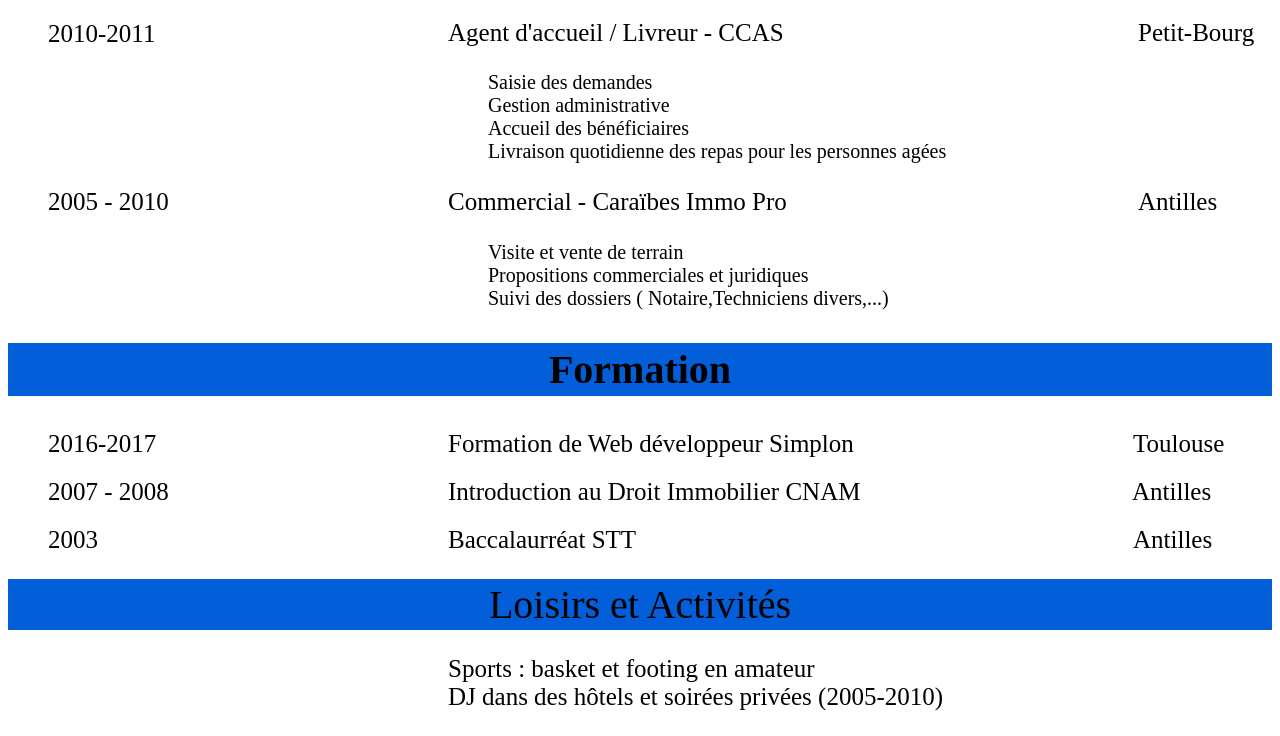
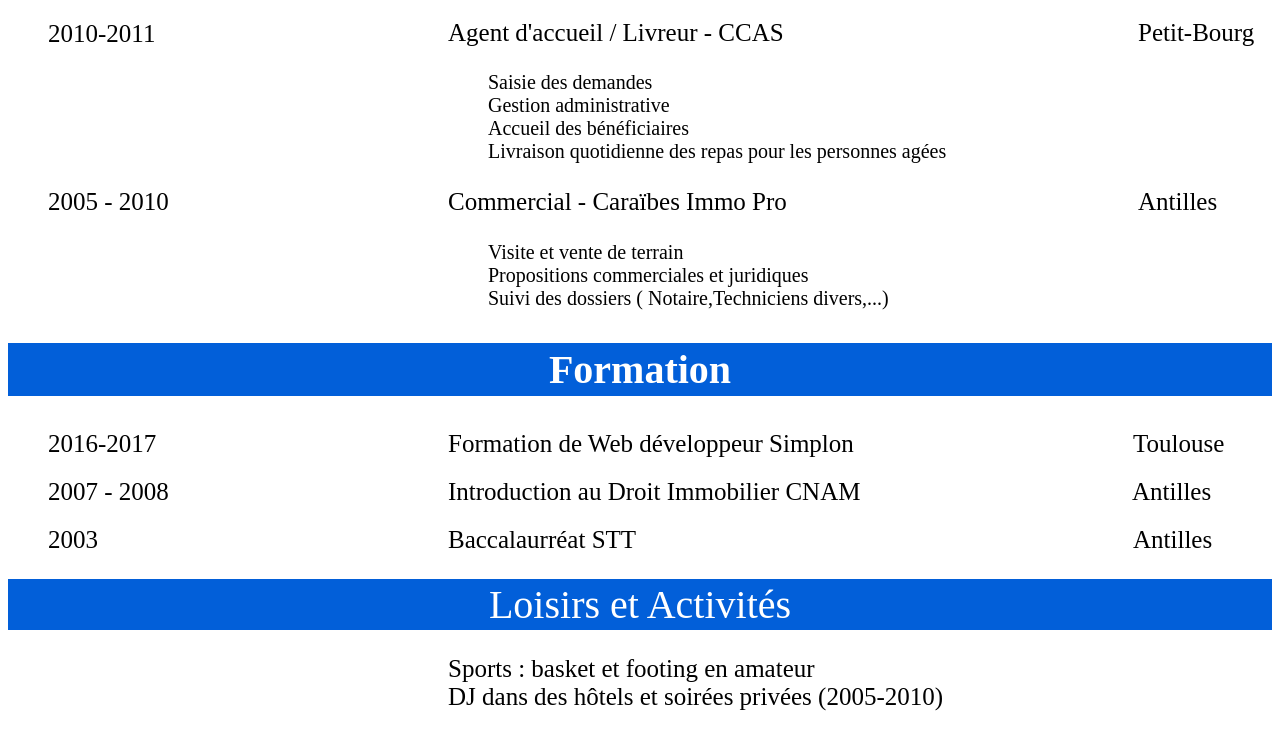
Before and after one commit to Cphil31/CV, a plain HTML site: page index.html in a window 1280 px wide. Shown: the part 951-1687 px from the top of the page. Drawn offline with Linux system fonts and the light colour scheme.

Commit message:
modification tire en blanc

```diff
--- a/style.css
+++ b/style.css
@@ -31,7 +31,8 @@ h1{clear:both;
   text-transform: capitalize;
   border:solid;
   border-color:#025FD9;
-  background-color:#025FD9;}
+  background-color:#025FD9;
+  color:white;}
 
 
 h2{text-align: center;
@@ -39,7 +40,8 @@ h2{text-align: center;
   text-transform: capitalize;
   border:solid;
   border-color:#025FD9;
-  background-color:#025FD9;}
+  background-color:#025FD9;
+  color:white;}
 
 ul {list-style:none;}
 
@@ -272,7 +274,8 @@ h3{clear:both;
   font-size:40px;
   border:2px solid;
   border-color:#025FD9;
-  background-color:#025FD9;}
+  background-color:#025FD9;
+  color:white;}
 
 .basket{
   font-size:25px;
```
